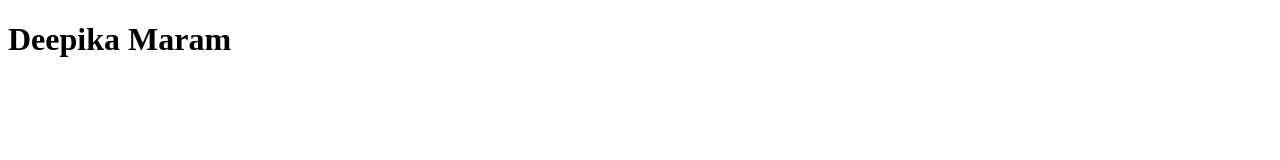
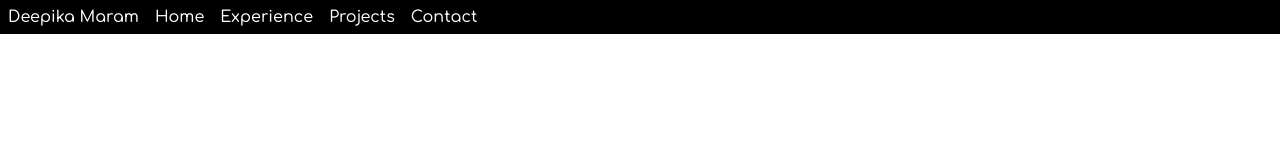
Before and after one commit to deepikamaram/myPortfolio, a plain HTML site: page index.html in a window 1280 px wide. Drawn offline with Linux system fonts and the light colour scheme.

Commit message:
Added nav

```diff
--- a/index.html
+++ b/index.html
@@ -2,8 +2,24 @@
 <html>
   <head>
     <title>Deepika Maram | My Portfolio Page</title>
+    <link rel="preconnect" href="https://fonts.gstatic.com" />
+    <link
+      href="https://fonts.googleapis.com/css2?family=Comfortaa:wght@300;500;600;700&display=swap"
+      rel="stylesheet"
+    />
+    <link rel="stylesheet" href="styles.css" />
   </head>
   <body>
-    <header><h1>Deepika Maram</h1></header>
+    <div class="nav">
+      <nav class="nav__head">
+        <ul class="nav__head-list clearfix">
+          <li class="nav__head-list-item"><a href="#">Deepika Maram</a></li>
+          <li class="nav__head-list-item"><a href="#">Contact</a></li>
+          <li class="nav__head-list-item"><a href="#">Projects</a></li>
+          <li class="nav__head-list-item"><a href="#">Experience</a></li>
+          <li class="nav__head-list-item"><a href="#">Home</a></li>
+        </ul>
+      </nav>
+    </div>
   </body>
 </html>
--- a/styles.css
+++ b/styles.css
@@ -0,0 +1,41 @@
+* {
+  margin: 0;
+  padding: 0;
+}
+
+body {
+  font-size: 62.5%;
+  font-family: "Comfortaa", cursive;
+}
+
+.nav {
+  font-size: 1rem;
+  background-color: black;
+}
+
+.nav__head-list-item {
+  list-style: none;
+  display: inline-block;
+  margin: 0.5rem;
+  float: right;
+  text-align: center;
+}
+
+.nav__head-list-item:first-child {
+  float: left;
+}
+
+.nav__head-list-item a {
+  text-decoration: none;
+}
+
+.clearfix {
+  content: "";
+  display: table;
+  clear: both;
+}
+
+a:link,
+a:visited {
+  color: white;
+}
```
